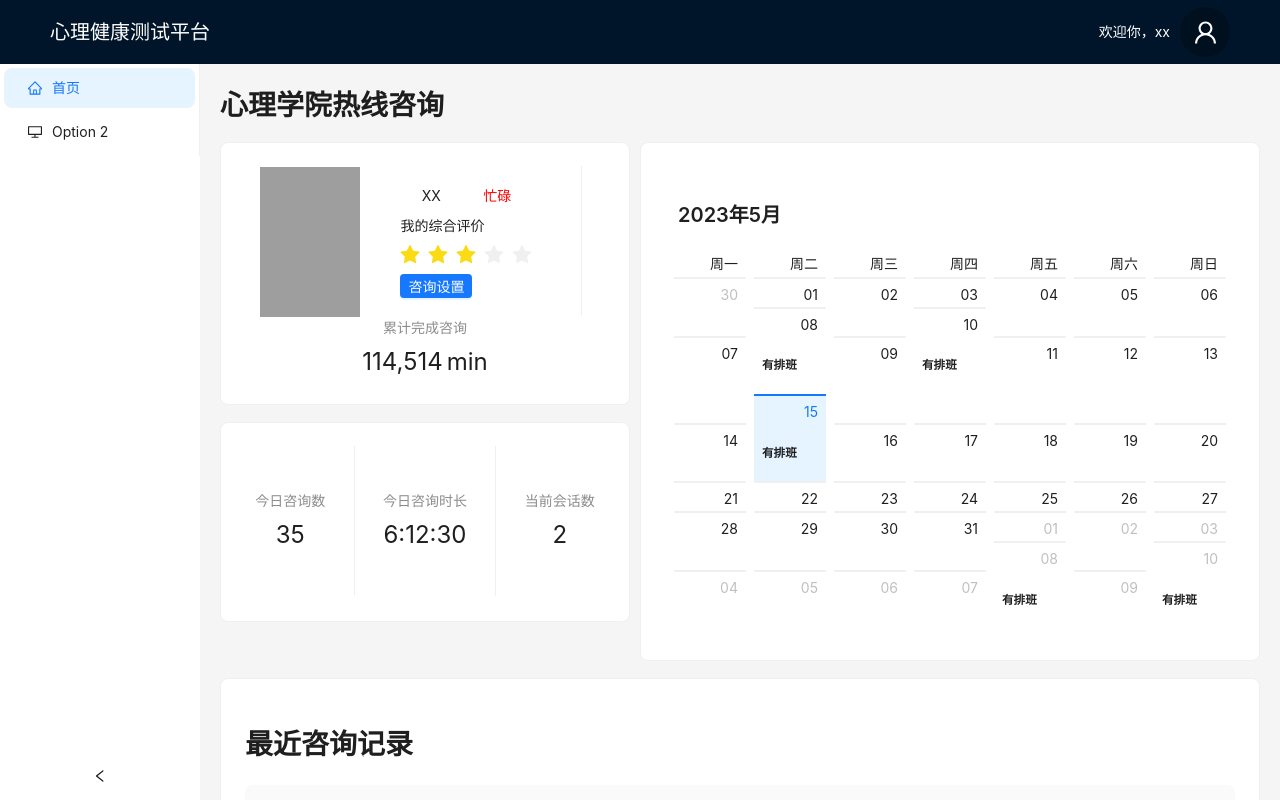
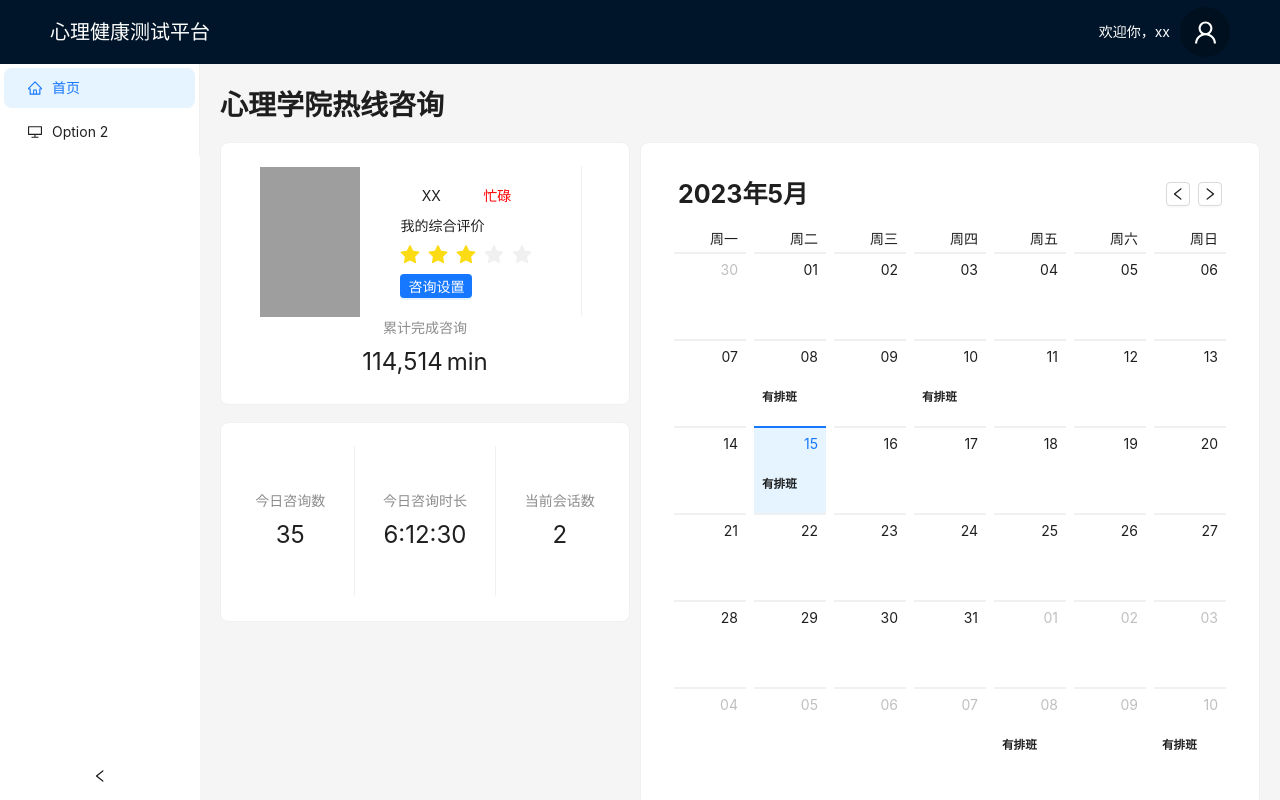
Before and after one commit to Sam-Ni/psychology, a React (Create React App) app: page /home/1 in a window 1280 px wide. Shown: the top 800 px of the page. Built offline with nearby package versions, Linux system fonts and the light colour scheme; grey boxes are pictures that could not be loaded.

Commit message:
修改日历组件

```diff
--- a/package.json
+++ b/package.json
@@ -13,6 +13,7 @@
     "@types/react-dom": "^18.2.4",
     "antd": "^5.5.0",
     "axios": "^1.4.0",
+    "moment": "^2.29.4",
     "react": "^18.2.0",
     "react-cookie": "^4.1.1",
     "react-dom": "^18.2.0",
--- a/src/components/home/userhome/scheduling-calendar/scheduling-calendar.css
+++ b/src/components/home/userhome/scheduling-calendar/scheduling-calendar.css
@@ -60,3 +60,8 @@
 .my-calendar table tbody:nth-child(2) td div:nth-child(2) {
     height: auto;
 }
+
+.calendar-title{
+    font-size: 25px;
+    font-weight: bold;
+}
--- a/src/components/home/userhome/scheduling-calendar/scheduling-calendar.tsx
+++ b/src/components/home/userhome/scheduling-calendar/scheduling-calendar.tsx
@@ -1,14 +1,18 @@
 import React, {useState} from 'react';
-import {Calendar, Card, Col, Typography} from "antd";
-import type { Dayjs } from 'dayjs';
+import {Button, Calendar, Card, Col, Space, Typography} from "antd";
+import dayjs, { Dayjs } from 'dayjs';
 import {getEngagement} from "../../../../data/fake-data";
 import type { CellRenderInfo } from 'rc-picker/lib/interface';
-import './scheduling-calendar.css'
+import './scheduling-calendar.css';
+import {LeftOutlined, RightOutlined} from '@ant-design/icons';
 
 function SchedulingCalendar() {
+  //当前日期
+  const [selectedDate, setSelectedDate] = useState<Dayjs>(dayjs());
+
   const dateCellRender = (value: Dayjs) => {
     return (
-      getEngagement(value) ? <h5>有排班</h5> : null
+      getEngagement(value) ? <h5>有排班</h5> : <h5><br/></h5>
     );
   };
 
@@ -21,13 +25,19 @@ function SchedulingCalendar() {
     <Card>
       <Col>
         <Calendar className={'my-calendar'}
+          value={selectedDate}
+          onChange={(date) => setSelectedDate(date)}
           fullscreen={true}
           cellRender={cellRender}
           headerRender={({value, type, onChange, onTypeChange}) => {
             return (
-              <div style={{padding: 8}}>
-                <Typography.Title level={4}>{getDate()}</Typography.Title>
-              </div>
+              <Space style={{padding: 8, justifyContent: 'space-between', width: '100%'}} size={"middle"} >
+                <div className={'calendar-title'}>{getTitle(value)}</div>
+                <Space>
+                  <Button icon={<LeftOutlined />} size={"small"} onClick={() => setSelectedDate(selectedDate.subtract(1, 'month'))}/>
+                  <Button icon={<RightOutlined />} size={"small"} onClick={() => setSelectedDate(selectedDate.add(1, 'month'))}/>
+                </Space>
+              </Space>
             )
           }}
         />
@@ -36,9 +46,9 @@ function SchedulingCalendar() {
   );
 }
 
-function getDate() {
-  const today = new Date();
-  return today.getFullYear() + "年" + (today.getMonth() + 1) + '月';
+function getTitle(value:Dayjs) {
+  const selectDate = value.toDate();
+  return selectDate.getFullYear() + "年" + (selectDate.getMonth() + 1) + '月';
 }
 
 export default SchedulingCalendar;
--- a/src/routers/main-routes.tsx
+++ b/src/routers/main-routes.tsx
@@ -4,7 +4,6 @@ import {Route, Link, BrowserRouter as Router, Routes, Navigate} from "react-rout
 
 import LoginIndex from "../pages/login/login-index";
 import Index from "../pages/home";
-import Content1 from "../components/content/example/content1";
 import Content2 from "../components/content/example/Content2";
 
 import {isLogin} from "../util/common_function";
```
Also changed, not shown: 1 other file (tests, documents, lock files or other folders).
